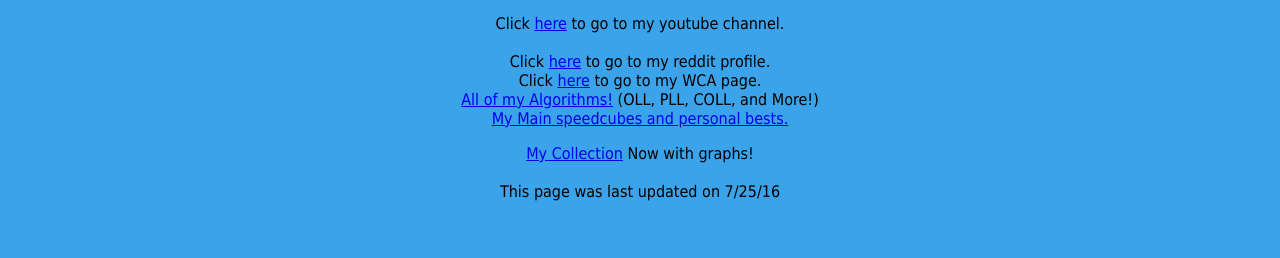
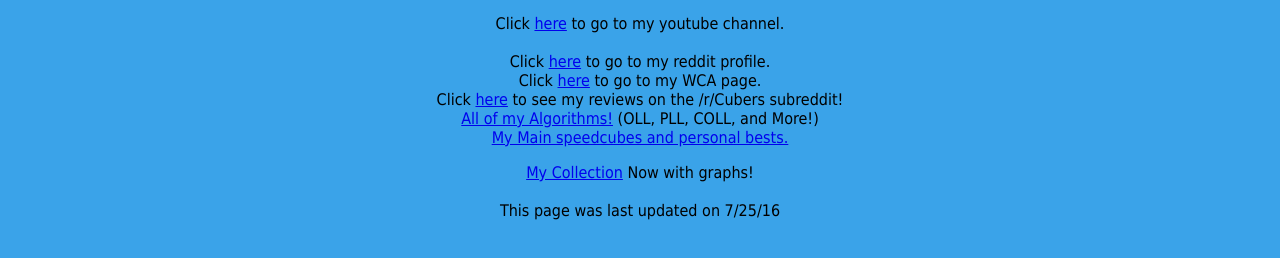
Before and after one commit to grapefruit95/Rocco-sWebsite, a plain HTML site: page index.html in a window 1280 px wide. Shown: the part 256-514 px from the top of the page. Drawn offline with Linux system fonts and the light colour scheme.

Commit message:
Update index.html

```diff
--- a/index.html
+++ b/index.html
@@ -21,8 +21,8 @@ Click <a href="https://www.youtube.com/channel/UCUcyerNBpUITDFdY9zBtrcQ">here</a
 Click <a href="https://www.reddit.com/user/grapefruit95/">here</a> to go to my reddit profile.
 <br/>
 Click <a href="https://www.worldcubeassociation.org/results/p.php?i=2016PERC01">here</a> to go to my WCA page.
-
-
+<br/>
+Click <a href=https://www.reddit.com/r/Cubers/search?q=author%3Agrapefruit95+subreddit%3Acubers+self%3Ayes+review+&sort=new&restrict_sr=on&t=all>here</a> to see my reviews on the /r/Cubers subreddit!
 <br/>
 
 <a href="second.html">All of my Algorithms!</a> (OLL, PLL, COLL, and More!)
```
